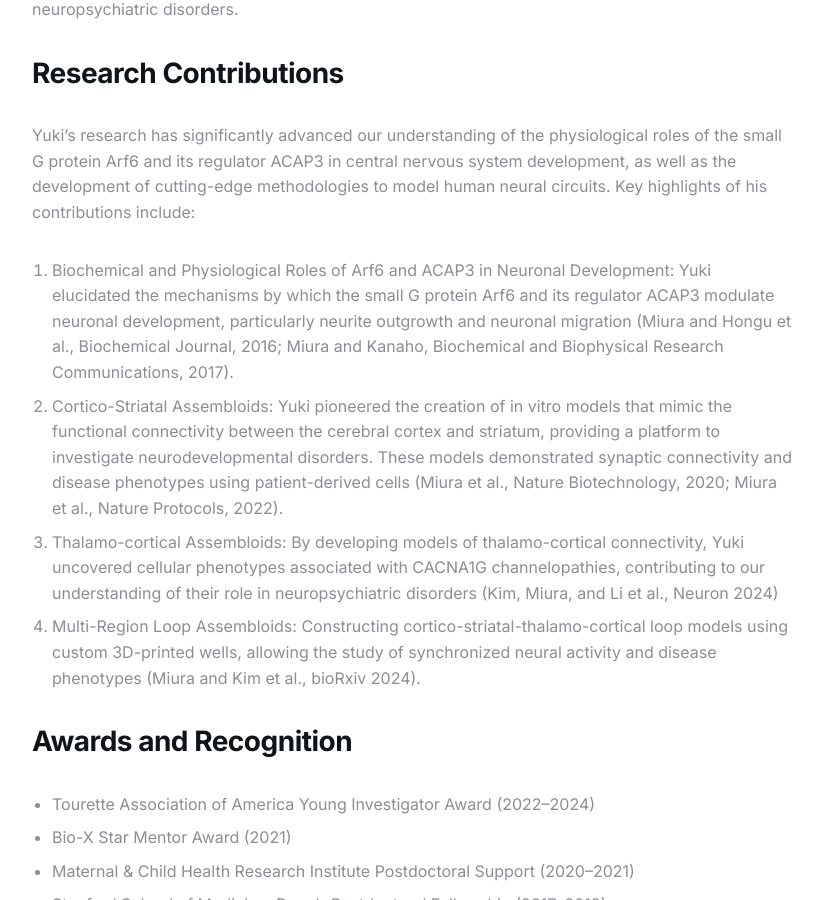
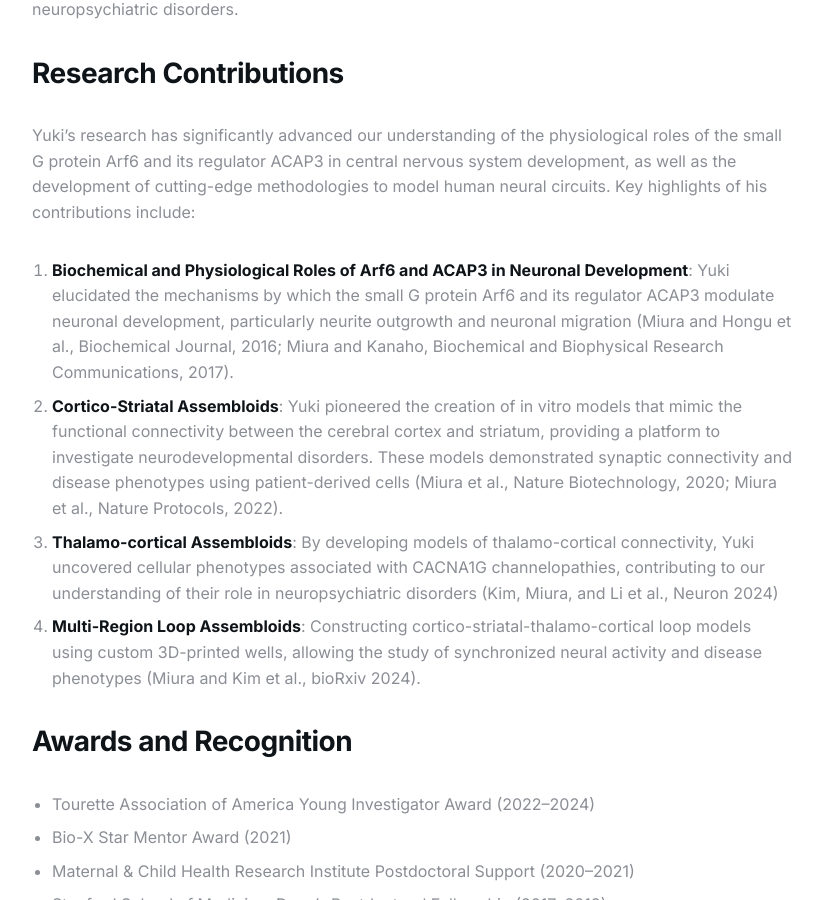
Before and after one commit to ykmiura/ykmiura.github.io, a Jekyll site: the page built from _pages/about.md, in a window 1280 px wide and 900 px high, scrolled down 1161 px. Shown: the whole window, without its empty margins (228-1050 px from the left). Built offline with Jekyll 4.4.1, drawn with Linux system fonts in a browser that asks for light colours.

```diff
--- a/_pages/about.md
+++ b/_pages/about.md
@@ -15,10 +15,10 @@ Following his Ph.D., Yuki joined Stanford University as a postdoctoral fellow un
 ## Research Contributions
 
 Yuki's research has significantly advanced our understanding of the physiological roles of the small G protein Arf6 and its regulator ACAP3 in central nervous system development, as well as the development of cutting-edge methodologies to model human neural circuits. Key highlights of his contributions include:
-1. Biochemical and Physiological Roles of Arf6 and ACAP3 in Neuronal Development: Yuki elucidated the mechanisms by which the small G protein Arf6 and its regulator ACAP3 modulate neuronal development, particularly neurite outgrowth and neuronal migration (Miura and Hongu et al., Biochemical Journal, 2016; Miura and Kanaho, Biochemical and Biophysical Research Communications, 2017).
-2. Cortico-Striatal Assembloids: Yuki pioneered the creation of in vitro models that mimic the functional connectivity between the cerebral cortex and striatum, providing a platform to investigate neurodevelopmental disorders. These models demonstrated synaptic connectivity and disease phenotypes using patient-derived cells (Miura et al., Nature Biotechnology, 2020; Miura et al., Nature Protocols, 2022).
-3. Thalamo-cortical Assembloids: By developing models of thalamo-cortical connectivity, Yuki uncovered cellular phenotypes associated with CACNA1G channelopathies, contributing to our understanding of their role in neuropsychiatric disorders (Kim, Miura, and Li et al., Neuron 2024)
-4. Multi-Region Loop Assembloids: Constructing cortico-striatal-thalamo-cortical loop models using custom 3D-printed wells, allowing the study of synchronized neural activity and disease phenotypes (Miura and Kim et al., bioRxiv 2024).
+1. **Biochemical and Physiological Roles of Arf6 and ACAP3 in Neuronal Development**: Yuki elucidated the mechanisms by which the small G protein Arf6 and its regulator ACAP3 modulate neuronal development, particularly neurite outgrowth and neuronal migration (Miura and Hongu et al., Biochemical Journal, 2016; Miura and Kanaho, Biochemical and Biophysical Research Communications, 2017).
+2. **Cortico-Striatal Assembloids**: Yuki pioneered the creation of in vitro models that mimic the functional connectivity between the cerebral cortex and striatum, providing a platform to investigate neurodevelopmental disorders. These models demonstrated synaptic connectivity and disease phenotypes using patient-derived cells (Miura et al., Nature Biotechnology, 2020; Miura et al., Nature Protocols, 2022).
+3. **Thalamo-cortical Assembloids**: By developing models of thalamo-cortical connectivity, Yuki uncovered cellular phenotypes associated with CACNA1G channelopathies, contributing to our understanding of their role in neuropsychiatric disorders (Kim, Miura, and Li et al., Neuron 2024)
+4. **Multi-Region Loop Assembloids**: Constructing cortico-striatal-thalamo-cortical loop models using custom 3D-printed wells, allowing the study of synchronized neural activity and disease phenotypes (Miura and Kim et al., bioRxiv 2024).
 
 ## Awards and Recognition
 
```
